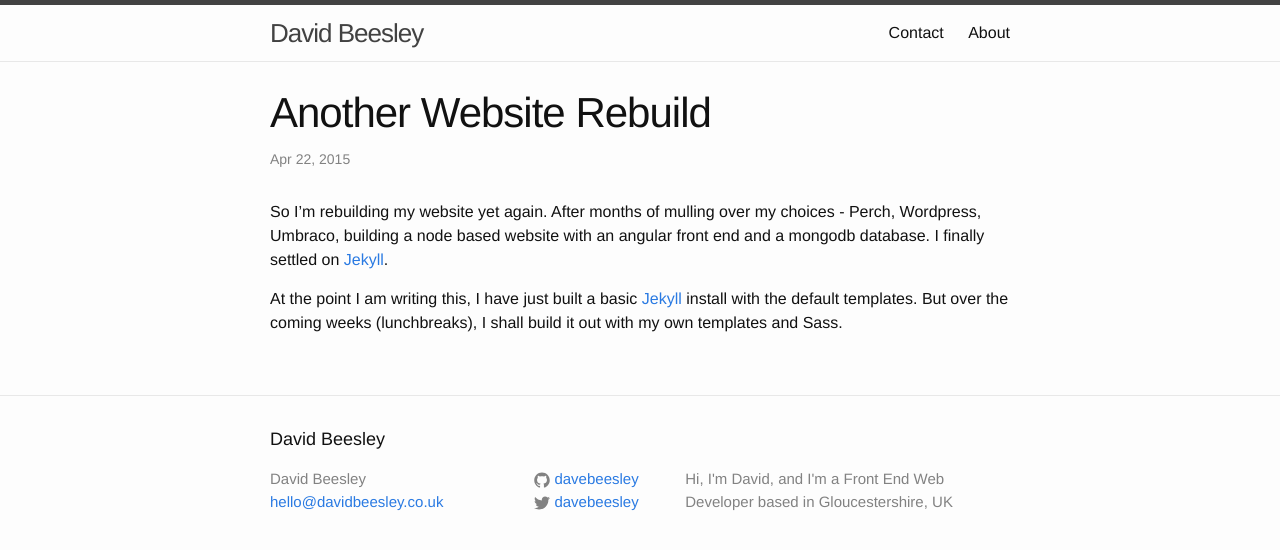
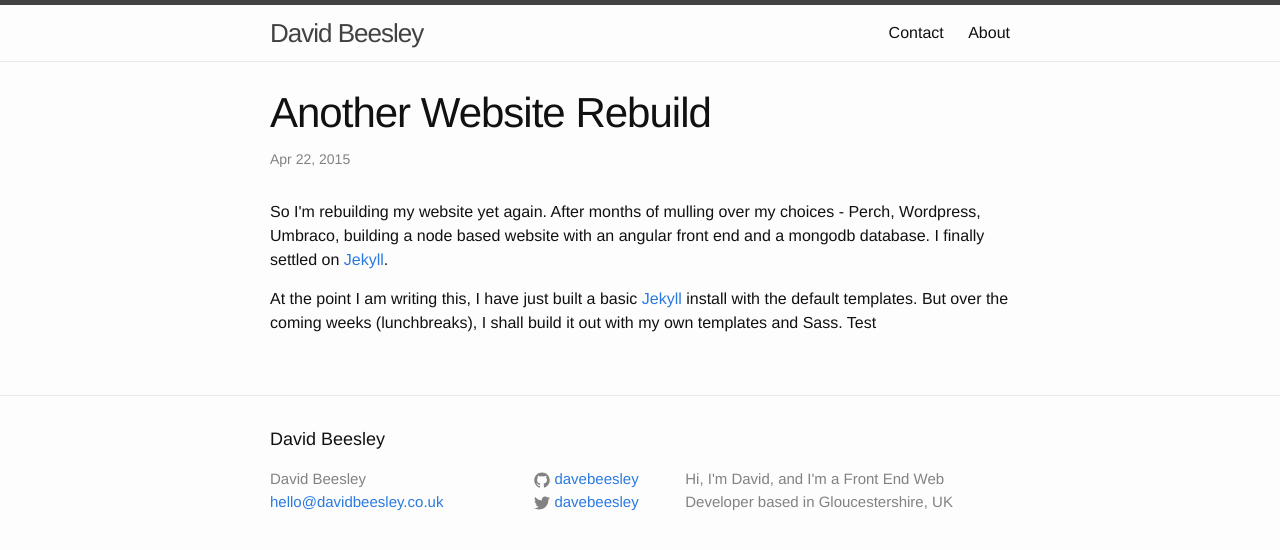
Before and after one commit to davebeesley/davebeesley.github.io, a Jekyll site: the page built from _posts/2015-04-22-another-website-rebuild.md, in a window 1280 px wide. Shown: the top 550 px of the page. Built offline with Jekyll 4.4.1, drawn with Linux system fonts in a browser that asks for light colours; some of the changed lines change nothing that is shown.

Commit message:
Updated '_posts/2015-04-22-another-website-rebuild.md' via CloudCannon

```diff
--- a/_posts/2015-04-22-another-website-rebuild.md
+++ b/_posts/2015-04-22-another-website-rebuild.md
@@ -1,11 +1,9 @@
 ---
 layout: post
-title:  "Another Website Rebuild"
-date:   2015-04-22 21:50:00
+title: Another Website Rebuild
+date: 2015-04-22T21:50:00.000Z
 categories: jekyll website
 ---
-So I'm rebuilding my website yet again. After months of mulling over my choices - Perch, Wordpress, Umbraco, building a node based website with an angular front end and a mongodb database. I finally settled on [Jekyll][jekyll].
+So I&#39;m rebuilding my website yet again. After months of mulling over my choices - Perch, Wordpress, Umbraco, building a node based website with an angular front end and a mongodb database. I finally settled on [Jekyll](http://www.jekyllrb.com).
 
-At the point I am writing this, I have just built a basic [Jekyll][jekyll] install with the default templates. But over the coming weeks (lunchbreaks), I shall build it out with my own templates and Sass.
-
-[jekyll]: http://www.jekyllrb.com
+At the point I am writing this, I have just built a basic [Jekyll](http://www.jekyllrb.com) install with the default templates. But over the coming weeks (lunchbreaks), I shall build it out with my own templates and Sass. Test
```
